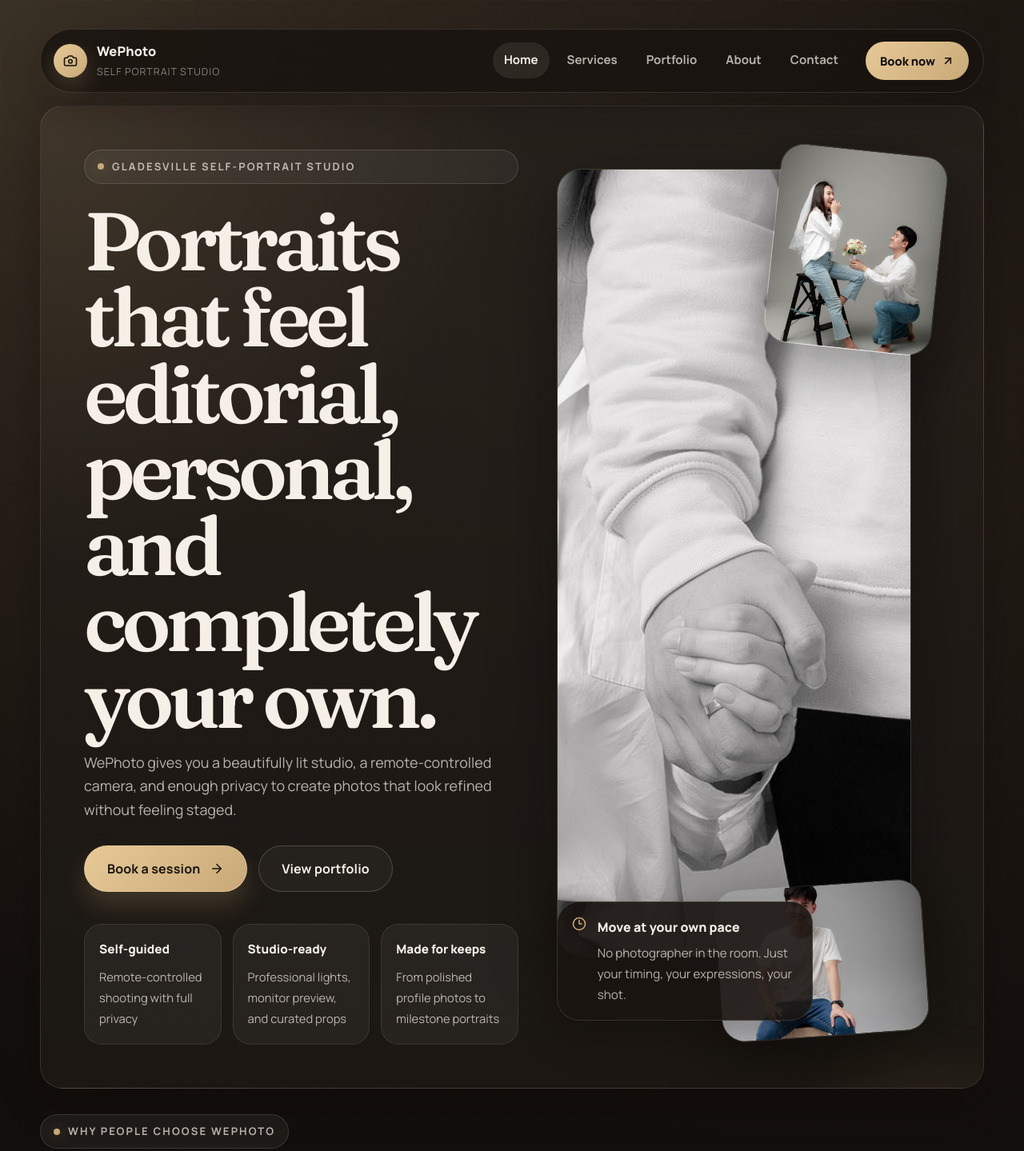
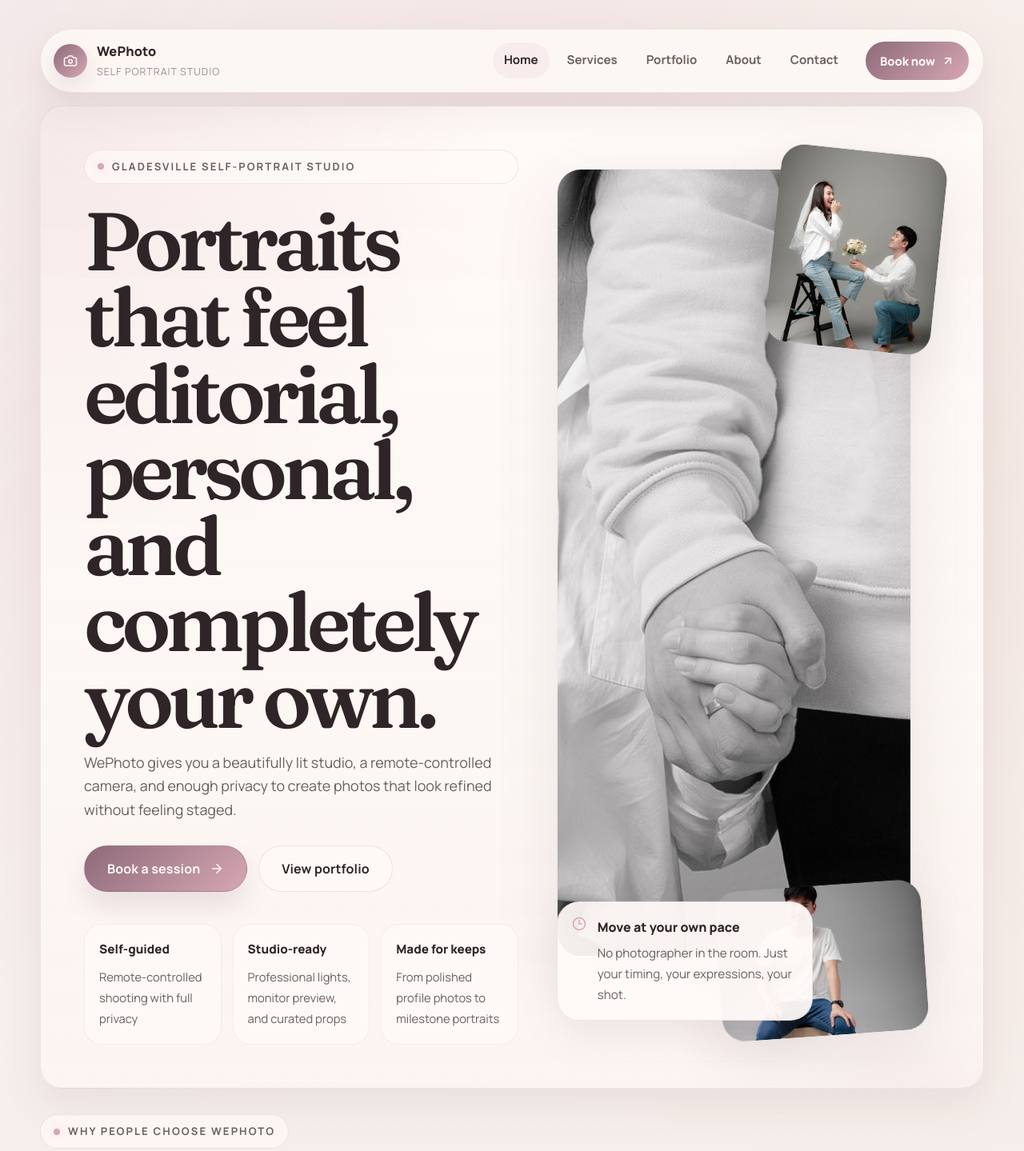
Before and after one commit to nom8352/wephoto, a React (Vite) app: page / in a window 1280 px wide. Shown: the top 1439 px of the page at 80% size. Built offline with nearby package versions, Linux system fonts and the light colour scheme.

Commit message:
Adjust homepage palette for softer modern look

```diff
--- a/src/components/Footer.css
+++ b/src/components/Footer.css
@@ -8,8 +8,8 @@
   gap: 32px;
   padding: 36px;
   background:
-    radial-gradient(circle at top right, rgba(200, 169, 119, 0.12), transparent 30%),
-    rgba(24, 19, 15, 0.92);
+    radial-gradient(circle at top right, rgba(215, 167, 179, 0.18), transparent 30%),
+    rgba(255, 250, 247, 0.92);
 }
 
 .footer-brand h2 {
@@ -69,7 +69,7 @@
 .footer-meta {
   grid-column: 1 / -1;
   padding-top: 18px;
-  border-top: 1px solid rgba(255, 240, 224, 0.1);
+  border-top: 1px solid rgba(141, 106, 122, 0.1);
 }
 
 .footer-meta p {
--- a/src/components/Header.css
+++ b/src/components/Header.css
@@ -11,7 +11,7 @@
   align-items: center;
   gap: 20px;
   padding: 14px 18px 14px 16px;
-  background: rgba(24, 19, 15, 0.82);
+  background: rgba(255, 250, 247, 0.82);
   backdrop-filter: blur(18px);
   border-radius: 999px;
 }
@@ -30,9 +30,9 @@
   width: 42px;
   height: 42px;
   border-radius: 999px;
-  color: #16100d;
+  color: #fff8f7;
   background: linear-gradient(135deg, var(--accent-strong), var(--accent));
-  box-shadow: 0 12px 28px rgba(200, 169, 119, 0.24);
+  box-shadow: 0 12px 28px rgba(141, 106, 122, 0.18);
 }
 
 .logo-copy {
@@ -78,7 +78,7 @@
 .nav-links a:hover,
 .nav-links a.active {
   color: var(--text);
-  background: rgba(255, 248, 240, 0.08);
+  background: rgba(215, 167, 179, 0.12);
 }
 
 .header-cta {
@@ -87,7 +87,7 @@
   gap: 8px;
   padding: 12px 18px;
   border-radius: 999px;
-  color: #16100d;
+  color: #fff8f7;
   font-size: 0.92rem;
   font-weight: 800;
   background: linear-gradient(135deg, var(--accent-strong), var(--accent));
@@ -98,7 +98,7 @@
 
 .header-cta:hover {
   transform: translateY(-1px);
-  box-shadow: 0 16px 28px rgba(200, 169, 119, 0.24);
+  box-shadow: 0 16px 28px rgba(141, 106, 122, 0.18);
 }
 
 @media (max-width: 980px) {
--- a/src/index.css
+++ b/src/index.css
@@ -1,21 +1,21 @@
 @import url('https://fonts.googleapis.com/css2?family=Fraunces:opsz,wght@9..144,500;9..144,600;9..144,700&family=Manrope:wght@400;500;600;700;800&display=swap');
 
 :root {
-  color-scheme: dark;
-  --bg: #13100d;
-  --bg-elevated: #1b1713;
-  --bg-soft: rgba(255, 248, 240, 0.06);
-  --surface: rgba(32, 26, 21, 0.78);
-  --surface-strong: rgba(41, 33, 28, 0.92);
-  --surface-border: rgba(255, 240, 224, 0.12);
-  --text: #f5efe7;
-  --text-muted: rgba(245, 239, 231, 0.72);
-  --text-faint: rgba(245, 239, 231, 0.5);
-  --accent: #c8a977;
-  --accent-strong: #e7c998;
-  --accent-soft: rgba(200, 169, 119, 0.16);
-  --shadow: 0 24px 80px rgba(8, 6, 5, 0.42);
-  --shadow-soft: 0 18px 50px rgba(12, 8, 6, 0.28);
+  color-scheme: light;
+  --bg: #f6f1ee;
+  --bg-elevated: #efe6e1;
+  --bg-soft: rgba(255, 250, 247, 0.72);
+  --surface: rgba(255, 250, 247, 0.88);
+  --surface-strong: rgba(248, 239, 235, 0.96);
+  --surface-border: rgba(141, 106, 122, 0.14);
+  --text: #2f2528;
+  --text-muted: rgba(47, 37, 40, 0.72);
+  --text-faint: rgba(47, 37, 40, 0.5);
+  --accent: #d7a7b3;
+  --accent-strong: #8d6a7a;
+  --accent-soft: rgba(215, 167, 179, 0.18);
+  --shadow: 0 24px 80px rgba(118, 92, 102, 0.12);
+  --shadow-soft: 0 18px 50px rgba(118, 92, 102, 0.1);
   --radius-sm: 18px;
   --radius-md: 28px;
   --radius-lg: 40px;
@@ -42,9 +42,9 @@ body {
   color: var(--text);
   line-height: 1.65;
   background:
-    radial-gradient(circle at top left, rgba(200, 169, 119, 0.18), transparent 28%),
-    radial-gradient(circle at 85% 12%, rgba(122, 101, 73, 0.14), transparent 24%),
-    linear-gradient(180deg, #17120f 0%, #110d0b 45%, #0d0907 100%);
+    radial-gradient(circle at top left, rgba(215, 167, 179, 0.24), transparent 28%),
+    radial-gradient(circle at 85% 12%, rgba(232, 205, 197, 0.34), transparent 24%),
+    linear-gradient(180deg, #f9f4f1 0%, #f4ece8 45%, #efe5e1 100%);
   -webkit-font-smoothing: antialiased;
   text-rendering: optimizeLegibility;
 }
@@ -60,15 +60,15 @@ body::after {
 
 body::before {
   background:
-    linear-gradient(135deg, rgba(255, 255, 255, 0.02), transparent 35%),
-    radial-gradient(circle at center, rgba(255, 240, 224, 0.06), transparent 55%);
+    linear-gradient(135deg, rgba(255, 255, 255, 0.28), transparent 35%),
+    radial-gradient(circle at center, rgba(215, 167, 179, 0.08), transparent 55%);
 }
 
 body::after {
   opacity: 0.06;
   background-image:
-    linear-gradient(rgba(255, 255, 255, 0.6) 1px, transparent 1px),
-    linear-gradient(90deg, rgba(255, 255, 255, 0.55) 1px, transparent 1px);
+    linear-gradient(rgba(141, 106, 122, 0.28) 1px, transparent 1px),
+    linear-gradient(90deg, rgba(141, 106, 122, 0.24) 1px, transparent 1px);
   background-size: 120px 120px;
   mix-blend-mode: soft-light;
 }
@@ -99,7 +99,7 @@ button {
 }
 
 ::selection {
-  color: #17120f;
+  color: #fffaf7;
   background: var(--accent-strong);
 }
 
@@ -121,9 +121,9 @@ button {
   align-items: center;
   gap: 10px;
   padding: 10px 16px;
-  border: 1px solid rgba(255, 240, 224, 0.14);
+  border: 1px solid rgba(141, 106, 122, 0.14);
   border-radius: 999px;
-  background: rgba(255, 248, 240, 0.05);
+  background: rgba(255, 250, 247, 0.74);
   color: var(--text-muted);
   font-size: 0.82rem;
   font-weight: 700;
@@ -137,7 +137,7 @@ button {
   height: 8px;
   border-radius: 999px;
   background: var(--accent);
-  box-shadow: 0 0 18px rgba(200, 169, 119, 0.55);
+  box-shadow: 0 0 18px rgba(215, 167, 179, 0.48);
 }
 
 .section-heading {
@@ -167,7 +167,7 @@ button {
 }
 
 .card {
-  background: linear-gradient(180deg, rgba(255, 248, 240, 0.07), rgba(255, 248, 240, 0.03));
+  background: linear-gradient(180deg, rgba(255, 250, 247, 0.92), rgba(251, 245, 241, 0.86));
   border: 1px solid var(--surface-border);
   border-radius: var(--radius-md);
   box-shadow: var(--shadow-soft);
@@ -194,16 +194,16 @@ button {
 }
 
 .button-primary {
-  color: #1a140f;
-  border: 1px solid rgba(231, 201, 152, 0.92);
+  color: #fff8f7;
+  border: 1px solid rgba(141, 106, 122, 0.4);
   background: linear-gradient(135deg, var(--accent-strong), var(--accent));
-  box-shadow: 0 18px 30px rgba(200, 169, 119, 0.2);
+  box-shadow: 0 18px 30px rgba(141, 106, 122, 0.16);
 }
 
 .button-secondary {
   color: var(--text);
-  border: 1px solid rgba(255, 240, 224, 0.18);
-  background: rgba(255, 248, 240, 0.04);
+  border: 1px solid rgba(141, 106, 122, 0.16);
+  background: rgba(255, 250, 247, 0.76);
 }
 
 .button-primary:hover,
@@ -217,12 +217,12 @@ button {
 }
 
 .button-primary:hover {
-  box-shadow: 0 22px 36px rgba(200, 169, 119, 0.24);
+  box-shadow: 0 22px 36px rgba(141, 106, 122, 0.2);
 }
 
 .button-secondary:hover {
-  border-color: rgba(255, 240, 224, 0.3);
-  background: rgba(255, 248, 240, 0.08);
+  border-color: rgba(141, 106, 122, 0.3);
+  background: rgba(255, 250, 247, 0.98);
 }
 
 [data-reveal] {
--- a/src/pages/Home.css
+++ b/src/pages/Home.css
@@ -20,9 +20,9 @@
   padding: clamp(28px, 5vw, 54px);
   overflow: hidden;
   background:
-    radial-gradient(circle at top left, rgba(200, 169, 119, 0.16), transparent 34%),
-    linear-gradient(180deg, rgba(255, 248, 240, 0.06), rgba(255, 248, 240, 0.02)),
-    rgba(24, 19, 15, 0.92);
+    radial-gradient(circle at top left, rgba(215, 167, 179, 0.2), transparent 34%),
+    linear-gradient(180deg, rgba(255, 250, 247, 0.98), rgba(251, 245, 241, 0.9)),
+    rgba(255, 250, 247, 0.94);
 }
 
 .hero-panel::after {
@@ -32,7 +32,7 @@
   width: 420px;
   height: 420px;
   border-radius: 50%;
-  background: radial-gradient(circle, rgba(200, 169, 119, 0.18), transparent 68%);
+  background: radial-gradient(circle, rgba(215, 167, 179, 0.2), transparent 68%);
   filter: blur(20px);
   pointer-events: none;
 }
@@ -73,8 +73,8 @@
 .hero-stats div {
   padding: 18px;
   border-radius: 22px;
-  background: rgba(255, 248, 240, 0.05);
-  border: 1px solid rgba(255, 240, 224, 0.09);
+  background: rgba(255, 250, 247, 0.76);
+  border: 1px solid rgba(141, 106, 122, 0.09);
 }
 
 .hero-stats strong {
@@ -98,7 +98,7 @@
   position: absolute;
   overflow: hidden;
   border-radius: 30px;
-  border: 1px solid rgba(255, 240, 224, 0.12);
+  border: 1px solid rgba(141, 106, 122, 0.12);
   box-shadow: var(--shadow);
 }
 
@@ -138,7 +138,7 @@
   gap: 14px;
   width: min(320px, 72%);
   padding: 18px;
-  background: rgba(27, 22, 18, 0.9);
+  background: rgba(255, 250, 247, 0.94);
 }
 
 .hero-note svg {
@@ -173,8 +173,8 @@
   padding: 34px;
   min-height: 100%;
   background:
-    linear-gradient(180deg, rgba(200, 169, 119, 0.12), rgba(255, 248, 240, 0.03)),
-    rgba(24, 19, 15, 0.86);
+    linear-gradient(180deg, rgba(215, 167, 179, 0.16), rgba(255, 250, 247, 0.72)),
+    rgba(255, 250, 247, 0.92);
 }
 
 .feature-kicker {
@@ -230,7 +230,7 @@
   margin-bottom: 18px;
   border-radius: 14px;
   color: var(--accent);
-  background: rgba(200, 169, 119, 0.12);
+  background: rgba(215, 167, 179, 0.16);
 }
 
 .process-grid {
@@ -263,8 +263,8 @@
   gap: 28px;
   padding: 30px;
   background:
-    radial-gradient(circle at bottom left, rgba(200, 169, 119, 0.16), transparent 36%),
-    rgba(24, 19, 15, 0.88);
+    radial-gradient(circle at bottom left, rgba(215, 167, 179, 0.18), transparent 36%),
+    rgba(255, 250, 247, 0.92);
 }
 
 .sessions-copy h2 {
@@ -295,7 +295,7 @@
   height: 10px;
   border-radius: 50%;
   background: var(--accent);
-  box-shadow: 0 0 12px rgba(200, 169, 119, 0.4);
+  box-shadow: 0 0 12px rgba(215, 167, 179, 0.4);
 }
 
 .sessions-gallery {
@@ -308,7 +308,7 @@
 .sessions-gallery img {
   height: 100%;
   border-radius: 24px;
-  border: 1px solid rgba(255, 240, 224, 0.1);
+  border: 1px solid rgba(141, 106, 122, 0.1);
   box-shadow: var(--shadow-soft);
 }
 
@@ -323,8 +323,8 @@
   gap: 22px;
   padding: 28px 30px;
   background:
-    linear-gradient(135deg, rgba(231, 201, 152, 0.14), rgba(255, 248, 240, 0.04)),
-    rgba(24, 19, 15, 0.92);
+    linear-gradient(135deg, rgba(215, 167, 179, 0.18), rgba(255, 250, 247, 0.76)),
+    rgba(255, 250, 247, 0.92);
 }
 
 .cta-strip-card h2 {
```
